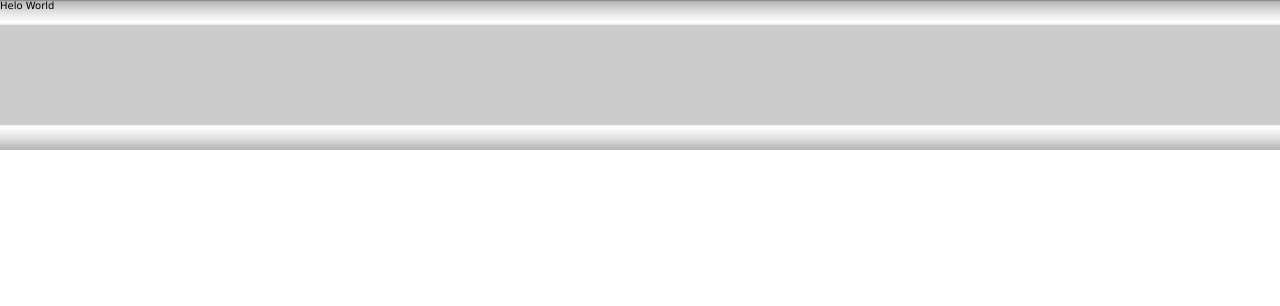
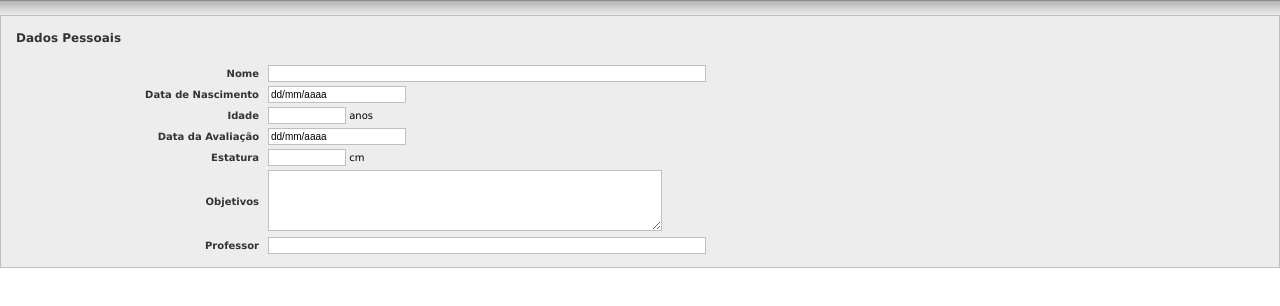
Before and after one commit to jessicaRRSantos/reactJs, a React (Create React App) app in the folder minha-primeira-app/: page /cadastro in a window 1280 px wide. Shown: the top 306 px of the page. Built offline with nearby package versions, Linux system fonts and the light colour scheme.

Commit message:
alterando nomes de arquivos JS nos diretórios dos componentes

```diff
--- a/minha-primeira-app/src/Componentes/Cadastro/cadastro.js
+++ /dev/null
@@ -1,10 +0,0 @@
-import React from 'react';
-
-const Cadastro = () =>{
-    return(
-        <p>Helo World</p>
-    );
-
-}
-
-export default Cadastro;
--- /dev/null
+++ b/minha-primeira-app/src/Componentes/Cadastro/index.js
@@ -0,0 +1,51 @@
+import React from 'react';
+
+const Cadastro = () => {
+    return (
+        <form action="#">
+            <fieldset>
+
+                <div class="HeaderForm">
+                    <div class="FormTitle">Dados Pessoais</div>
+                    {/*<div class="FormLegend">(*) Campos obrigatórios</div>*/}
+                </div>
+                <br />
+
+
+                <table>
+                    <tr>
+                        <td class="FormOneColumnLabel"><label for="nome">Nome</label></td>
+                        <td class="FormOneColumnField"><input id="nome" type="text" size="70" maxlength="100" name="nome" /></td>
+                    </tr>
+                    <tr>
+                        <td><label for="dataNascimento">Data de Nascimento</label></td>
+                        <td><input name="dataNascimento" type="text" id="dataNascimento" value="dd/mm/aaaa" /></td>
+                    </tr>
+                    <tr>
+                        <td><label for="idade">Idade</label></td>
+                        <td><input id="idade" type="text" size="10" name="idade" /> anos</td>
+                    </tr>
+                    <tr>
+                        <td><label for="dataAvaliacao">Data da Avalia&ccedil;&atilde;o</label></td>
+                        <td><input name="dataAvaliacao" type="text" id="dataAvaliacao" value="dd/mm/aaaa" /></td>
+                    </tr>
+                    <tr>
+                        <td><label for="estatura">Estatura</label></td>
+                        <td><input id="estatura" type="text" size="10" name="estatura" /> cm</td>
+                    </tr>
+                    <tr>
+                        <td><label for="objetivos">Objetivos</label></td>
+                        <td><textarea id="objetivos" name="objetivos" rows="5" cols="62"/></td>
+                    </tr>
+                    <tr>
+                        <td><label for="professor">Professor</label></td>
+                        <td><input id="estatura" type="text" size="70" name="estatura" /></td>
+                    </tr>
+                </table>
+            </fieldset>
+        </form>
+    );
+
+}
+
+export default Cadastro;
--- a/minha-primeira-app/src/Componentes/Conteudo/Conteudo.js
+++ b/minha-primeira-app/src/Componentes/Conteudo/index.js
@@ -1,7 +1,7 @@
 import React from 'react';
-import Header from '../Header/header';
-import Menu from '../Menu/menu';
-import Home from '../Home/home';
+import Header from '../Header';
+import Menu from '../Menu';
+import Home from '../Home';
 
 
 // branch pull request
--- a/minha-primeira-app/src/Componentes/Header/Header.js
+++ b/minha-primeira-app/src/Componentes/Header/index.js
@@ -1,7 +1,7 @@
 import React from 'react';
 // import './styles.css';
 
-import LogoBar from '../LogoBar/logo';
+import LogoBar from '../LogoBar';
 
 const Header = (props) =>{
     return (
--- a/minha-primeira-app/src/Componentes/Home/home.js
+++ /dev/null
@@ -1,31 +0,0 @@
-import React from 'react';
-// import './styles.css';
-
-const Home = () =>{
-    return (
-        <div class="ContentArea">
-            <div class="MainContent">
-
-                <div class="BreadCrumb"><a href="/home">Home</a> &raquo; Lund Trainers</div>
-                <div class="TitleBar">
-                    <div class="Title">Lund Trainers</div>
-                </div>
-
-                <p>Localizado na Barra da Tijuca, no Rio de Janeiro, o Studio est&aacute; equipado com os mais modernos equipamentos e acess&oacute;rios funcionais. Nele s&atilde;o realizados a maior parte dos treinamentos</p>
-                <br/>
-                <p>incluindo exerc&iacute;cios de Flexibilidade, Força, Resistencia, Equil&iacute;brio, Agilidade e Coordena&ccedil;&atilde;o atrav&eacute;s de diversos tipos de est&iacute;mulos. Pela proximidade com a praia, &eacute; comum a realiza&ccedil;&atilde;o de</p>
-                <br/>
-                <p>atividades ao ar livre especialmente para cada aluno visando suas necessidades e objetivos individuais.</p>
-                <br/>
-                <p>A inatividade f&iacute;sica j&aacute; &eacute; reconhecida como o maior problema de sa&uacute;de global. O corpo humano tem a necessidade se movimentar, e n&atilde;o apenas com exerc&iacute;cio f&iacute;sico sistem&aacute;tico, que pode</p>
-                <br/>
-                <p>ser considerado uma obriga&ccedil;&atilde;o. &Eacute; preciso utilizar o tempo livre em atividades n&atilde;o sedent&aacute;rias, como realizar deslocamentos a p&eacute;, utilizar escadas em vez de elevador ou dar pequenas</p>
-                <br/>
-                <p>pausas no trabalho sentado.</p>
-                <br/>
-             </div>
-    	</div>
-    );
-}
-
-export default Home;
--- a/minha-primeira-app/src/Componentes/Home/index.js
+++ b/minha-primeira-app/src/Componentes/Home/index.js
@@ -1,20 +1,30 @@
 import React from 'react';
 
-import '../../css/layout/layout.css';
-import '../../css/fontes/verdana.css';
-import '../../css/controles/basico.css';
-import '../../css/cores/cores.css';
+const Home = () =>{
+    return (
+        <div class="ContentArea">
+            <div class="MainContent">
 
-import Conteudo from '../Conteudo/conteudo'
+                <div class="BreadCrumb"><a href="/home">Home</a> &raquo; Lund Trainers</div>
+                <div class="TitleBar">
+                    <div class="Title">Lund Trainers</div>
+                </div>
 
-const Index = () =>{
-  return (
-      <body>
-        <div class="Wrap">
-          <Conteudo/>
-        </div>
-    </body>
-  );
+                <p>Localizado na Barra da Tijuca, no Rio de Janeiro, o Studio est&aacute; equipado com os mais modernos equipamentos e acess&oacute;rios funcionais. Nele s&atilde;o realizados a maior parte dos treinamentos</p>
+                <br/>
+                <p>incluindo exerc&iacute;cios de Flexibilidade, Força, Resistencia, Equil&iacute;brio, Agilidade e Coordena&ccedil;&atilde;o atrav&eacute;s de diversos tipos de est&iacute;mulos. Pela proximidade com a praia, &eacute; comum a realiza&ccedil;&atilde;o de</p>
+                <br/>
+                <p>atividades ao ar livre especialmente para cada aluno visando suas necessidades e objetivos individuais.</p>
+                <br/>
+                <p>A inatividade f&iacute;sica j&aacute; &eacute; reconhecida como o maior problema de sa&uacute;de global. O corpo humano tem a necessidade se movimentar, e n&atilde;o apenas com exerc&iacute;cio f&iacute;sico sistem&aacute;tico, que pode</p>
+                <br/>
+                <p>ser considerado uma obriga&ccedil;&atilde;o. &Eacute; preciso utilizar o tempo livre em atividades n&atilde;o sedent&aacute;rias, como realizar deslocamentos a p&eacute;, utilizar escadas em vez de elevador ou dar pequenas</p>
+                <br/>
+                <p>pausas no trabalho sentado.</p>
+                <br/>
+             </div>
+    	</div>
+    );
 }
 
-export default Index;
+export default Home;
--- /dev/null
+++ b/minha-primeira-app/src/Componentes/Index/index.js
@@ -0,0 +1,20 @@
+import React from 'react';
+
+import '../../css/layout/layout.css';
+import '../../css/fontes/verdana.css';
+import '../../css/controles/basico.css';
+import '../../css/cores/cores.css';
+
+import Conteudo from '../Conteudo';
+
+const Index = () =>{
+  return (
+      <body>
+        <div class="Wrap">
+          <Conteudo/>
+        </div>
+    </body>
+  );
+}
+
+export default Index;
--- a/minha-primeira-app/src/routes.js
+++ b/minha-primeira-app/src/routes.js
@@ -2,8 +2,8 @@ import React from 'react';
 
 import { BrowserRouter, Route, Switch } from 'react-router-dom';
 
-import Index from './Componentes/Home/index';
-import Cadastro from './Componentes/Cadastro/cadastro';
+import Index from './Componentes/Index';
+import Cadastro from './Componentes/Cadastro';
 
 
 export default function Routes (){
```
Also changed, not shown: minha-primeira-app/src/Componentes/LogoBar/index.js (renamed from minha-primeira-app/src/Componentes/LogoBar/logo.js), minha-primeira-app/src/Componentes/Menu/index.js (renamed from minha-primeira-app/src/Componentes/Menu/menu.js).
